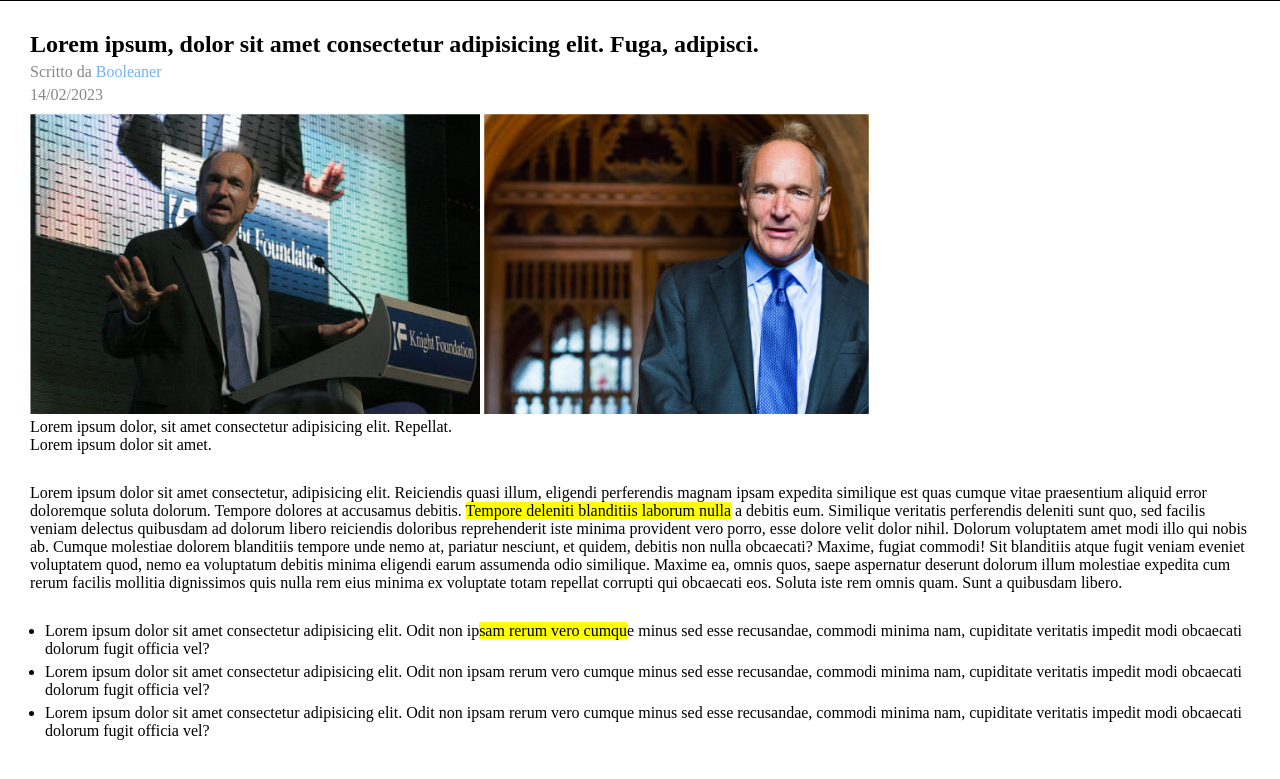
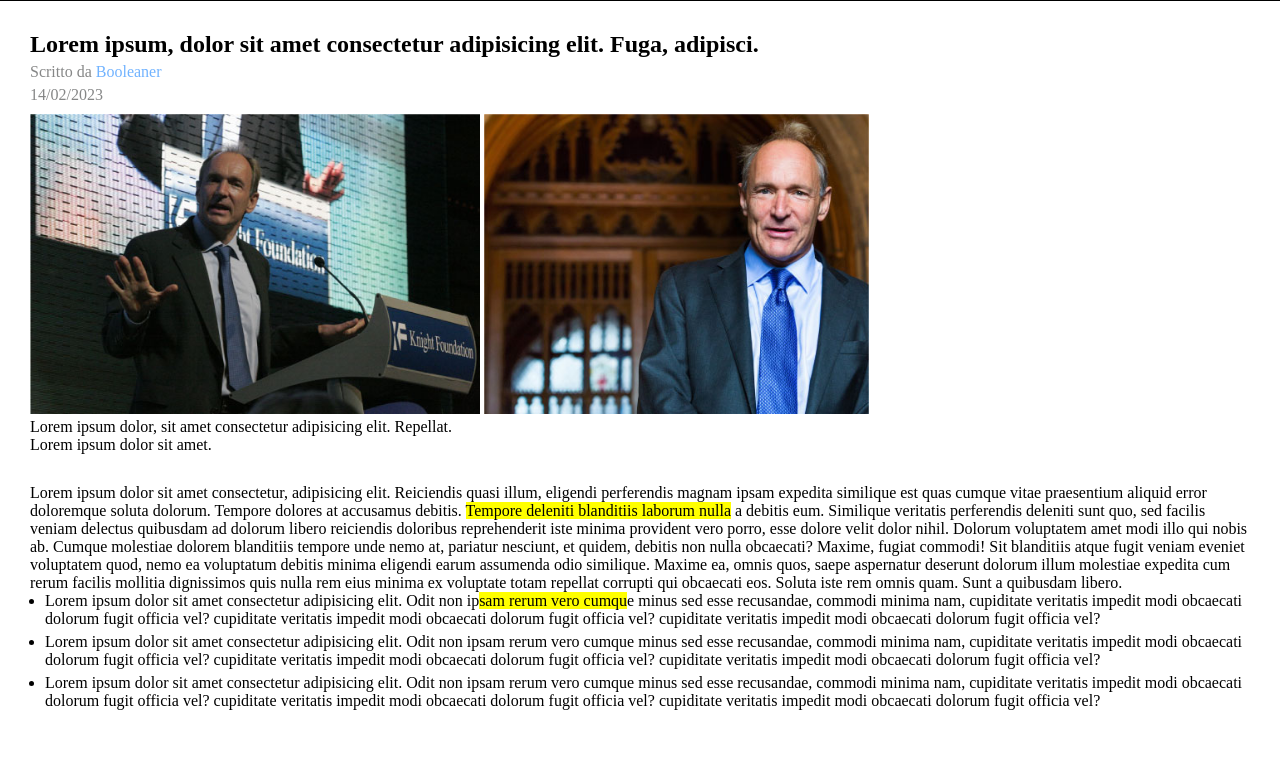
Before and after one commit to alessandrodaniello105/html-css-booleaner, a plain HTML site: page index.html in a window 1280 px wide. Shown: the part 151-930 px from the top of the page. Drawn offline with Linux system fonts and the light colour scheme.

Commit message:
End 'list'; Start 'table' article

```diff
--- a/index.html
+++ b/index.html
@@ -50,32 +50,39 @@
 
       <!-- ARTICOLO -->
       <div class="article-main">
+        <div class="article-content">
+
           <p class="content">
             Lorem ipsum dolor sit amet consectetur, adipisicing elit. Reiciendis quasi illum, eligendi perferendis magnam ipsam expedita similique est quas cumque vitae praesentium aliquid error doloremque soluta dolorum. Tempore dolores at accusamus debitis. <span class="highlited">Tempore deleniti blanditiis laborum nulla</span> a debitis eum. Similique veritatis perferendis deleniti sunt quo, sed facilis veniam delectus quibusdam ad dolorum libero reiciendis doloribus reprehenderit iste minima provident vero porro, esse dolore velit dolor nihil. Dolorum voluptatem amet modi illo qui nobis ab. Cumque molestiae dolorem blanditiis tempore unde nemo at, pariatur nesciunt, et quidem, debitis non nulla obcaecati? Maxime, fugiat commodi! Sit blanditiis atque fugit veniam eveniet voluptatem quod, nemo ea voluptatum debitis minima eligendi earum assumenda odio similique. Maxime ea, omnis quos, saepe aspernatur deserunt dolorum illum molestiae expedita cum rerum facilis mollitia dignissimos quis nulla rem eius minima ex voluptate totam repellat corrupti qui obcaecati eos. Soluta iste rem omnis quam. Sunt a quibusdam libero.
           </p>
+        </div>
 
         <!-- LISTA -->
-
-      </div>
         <div class="article-list">
-
           <ul>
 
             <li>
-            Lorem ipsum dolor sit amet consectetur adipisicing elit. Odit non ip<span class="highlited">sam rerum vero cumqu</span>e minus sed esse recusandae, commodi minima nam, cupiditate veritatis impedit modi obcaecati dolorum fugit officia vel?
+              Lorem ipsum dolor sit amet consectetur adipisicing elit. Odit non ip<span class="highlited">sam rerum vero cumqu</span>e minus sed esse recusandae, commodi minima nam, cupiditate veritatis impedit modi obcaecati dolorum fugit officia vel? cupiditate veritatis impedit modi obcaecati dolorum fugit officia vel? cupiditate veritatis impedit modi obcaecati dolorum fugit officia vel?
             </li>
 
             <li>
-            Lorem ipsum dolor sit amet consectetur adipisicing elit. Odit non ipsam rerum vero cumque minus sed esse recusandae, commodi minima nam, cupiditate veritatis impedit modi obcaecati dolorum fugit officia vel?
+              Lorem ipsum dolor sit amet consectetur adipisicing elit. Odit non ipsam rerum vero cumque minus sed esse recusandae, commodi minima nam, cupiditate veritatis impedit modi obcaecati dolorum fugit officia vel? cupiditate veritatis impedit modi obcaecati dolorum fugit officia vel? cupiditate veritatis impedit modi obcaecati dolorum fugit officia vel?
             </li>
 
             <li>
-            Lorem ipsum dolor sit amet consectetur adipisicing elit. Odit non ipsam rerum vero cumque minus sed esse recusandae, commodi minima nam, cupiditate veritatis impedit modi obcaecati dolorum fugit officia vel?
+              Lorem ipsum dolor sit amet consectetur adipisicing elit. Odit non ipsam rerum vero cumque minus sed esse recusandae, commodi minima nam, cupiditate veritatis impedit modi obcaecati dolorum fugit officia vel? cupiditate veritatis impedit modi obcaecati dolorum fugit officia vel? cupiditate veritatis impedit modi obcaecati dolorum fugit officia vel?
             </li>
 
           </ul>
         </div>
+        <!-- /LISTA -->
+
         <!-- TABELLA -->
+        <div class="article-table">
+
+        </div>
+
+      </div>
       <!-- /ARTICOLO -->
 
     </section>
```
Lines whose indentation alone changed are shown as unchanged.
